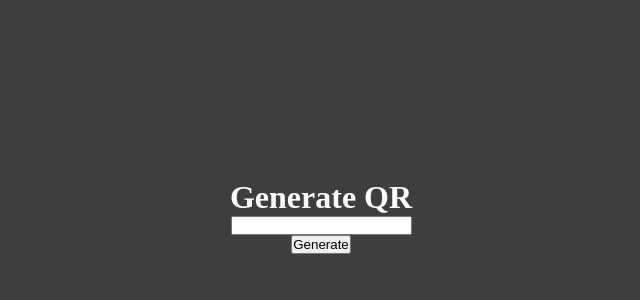
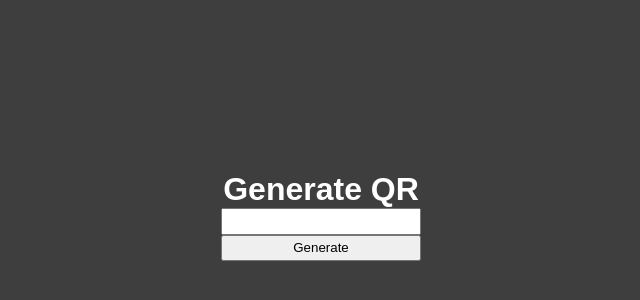
Before and after one commit to ihleonel/qr-generator, a React (Vite) app: page / in a window 1280 px wide. Shown: the part 184-484 px from the top of the page, without its empty margins (319-959 px from the left). Built offline with nearby package versions, Linux system fonts and the light colour scheme.

Commit message:
Add font family onest; Update styles

```diff
--- a/package.json
+++ b/package.json
@@ -10,6 +10,7 @@
     "preview": "vite preview"
   },
   "dependencies": {
+    "@fontsource-variable/onest": "^5.0.4",
     "react": "^18.2.0",
     "react-dom": "^18.2.0"
   },
--- a/src/App.css
+++ b/src/App.css
@@ -1,6 +1,7 @@
 * {
   margin: 0;
   padding: 0;
+  box-sizing: border-box;
 }
 
 #root {
@@ -12,4 +13,21 @@
 
   color: white;
   background: #3e3e3e;
+
+  font-family: 'Onest Variable', sans-serif;
 }
+
+.input {
+  height: 2em;
+  width: 200px;
+}
+
+.submit {
+  height: 2em;
+  width: 200px;
+}
+
+.result {
+  width: 200px;
+  background: white;
+}
--- a/src/App.jsx
+++ b/src/App.jsx
@@ -26,19 +26,22 @@ function App() {
   }
   return (
     <>
-      <h1>Generate QR</h1>
+      <h1 className='title'>Generate QR</h1>
       <input
+        className='input'
         type="text"
         value={url}
         onChange={e => setUrl(e.target.value)}
       />
       <button
+        className='submit'
         onClick={submit}
       >
         Generate
       </button>
       {qrcode !== null &&
         <img
+          className='result'
           src={qrcode}
           alt="QRCode"
           width="200"
--- a/src/main.jsx
+++ b/src/main.jsx
@@ -1,6 +1,7 @@
 import React from 'react'
 import ReactDOM from 'react-dom/client'
 import App from './App.jsx'
+import '@fontsource-variable/onest'
 
 ReactDOM.createRoot(document.getElementById('root')).render(
   <React.StrictMode>
```
Also changed, not shown: 1 other file (tests, documents, lock files or other folders).
